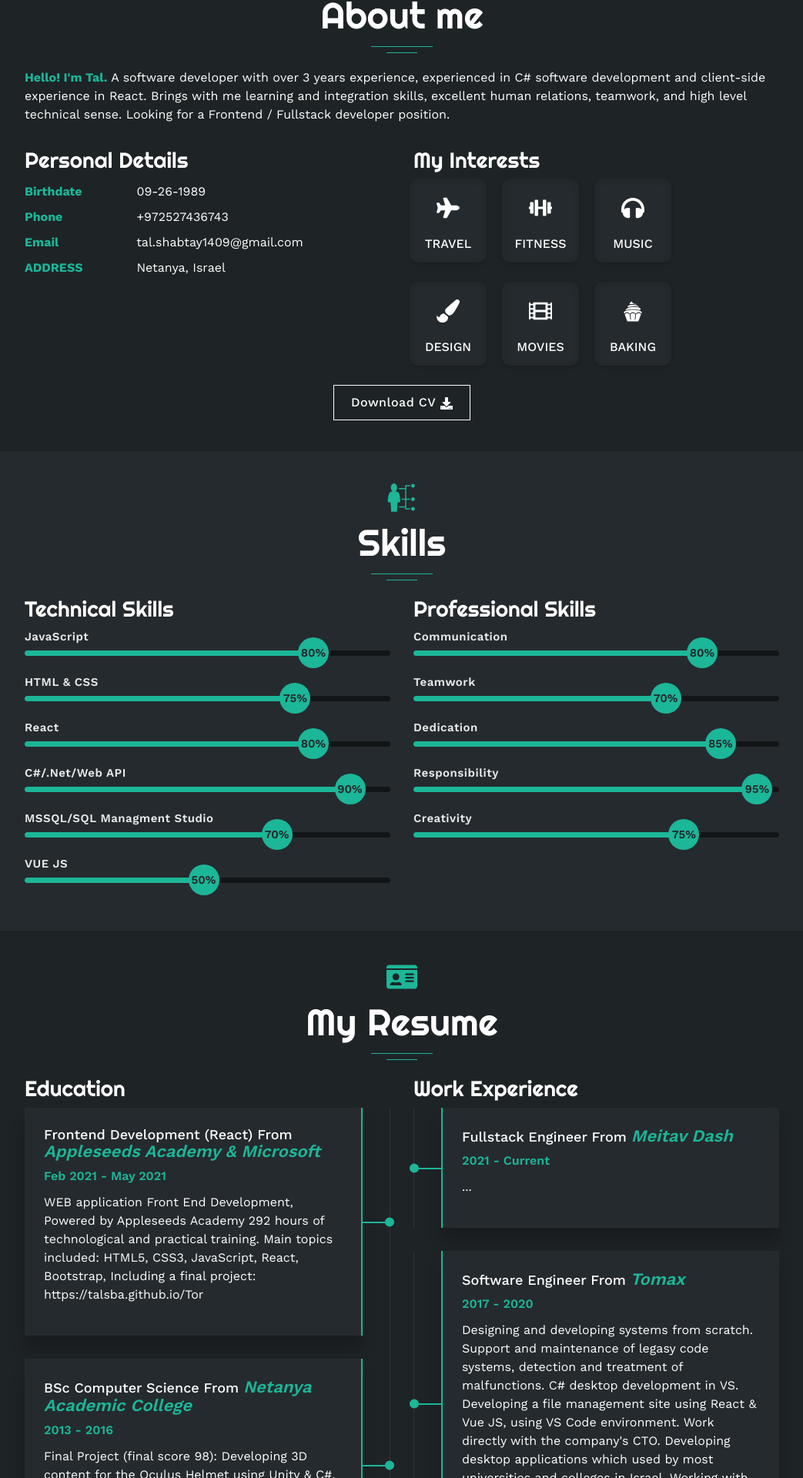
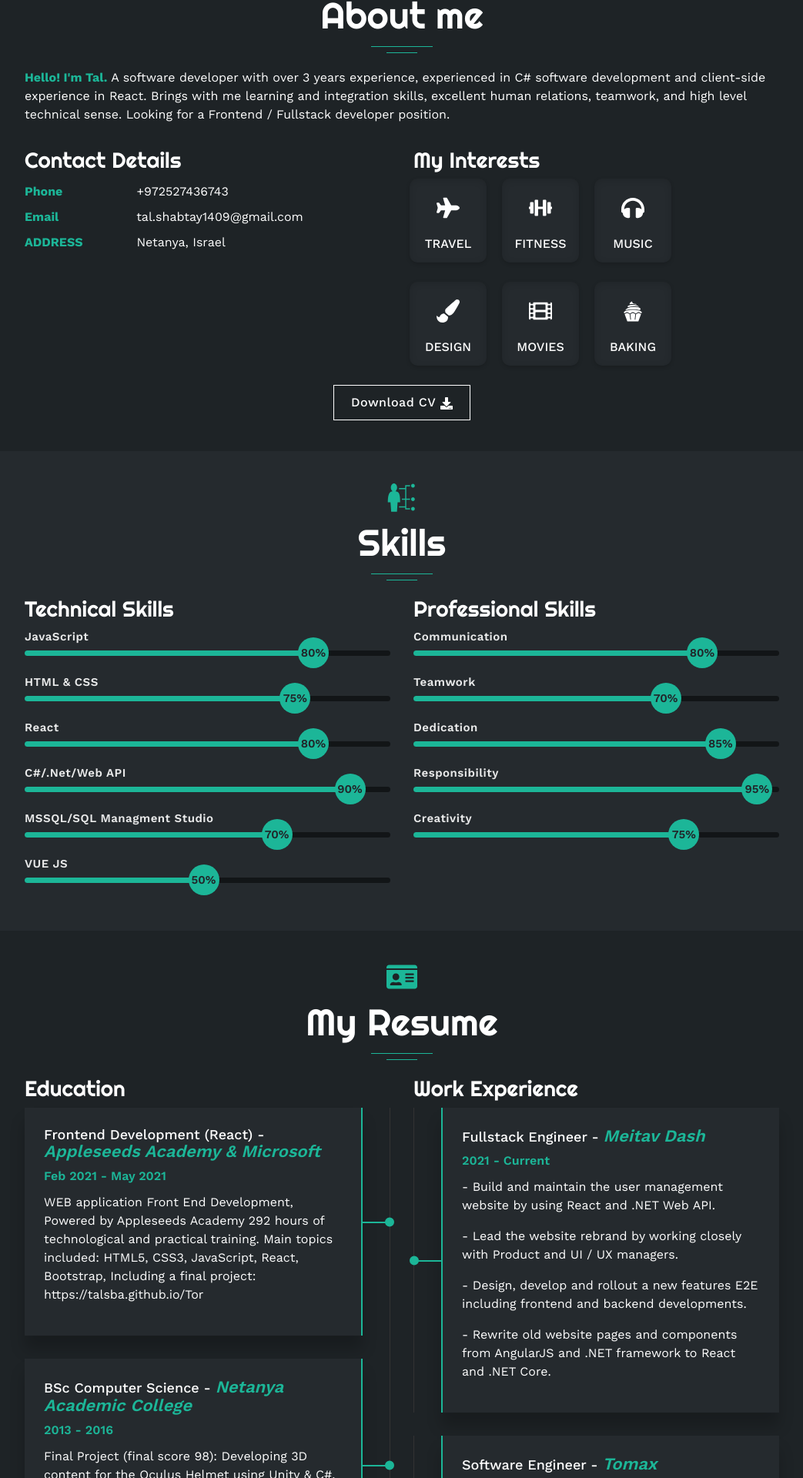
Before and after one commit to TalSBA/Resume, a React (Create React App) app: page / in a window 1280 px wide. Shown: the part 873-2793 px from the top of the page at 77% size, without its empty margins (118-1161 px from the left). Built offline with nearby package versions, Linux system fonts and the light colour scheme.

Commit message:
add experience section

```diff
--- a/public/index.html
+++ b/public/index.html
@@ -2,7 +2,7 @@
 <html lang="en">
   <head>
     <meta charset="utf-8" />
-    <link rel="icon" href="%PUBLIC_URL%/favicon.ico" />
+    <link rel="icon" href="%PUBLIC_URL%/Tal-Cartoon.jpg" />
     <meta name="viewport" content="width=device-width, initial-scale=1" />
     <meta name="theme-color" content="#000000" />
     <meta
--- a/src/components/EducationItem/EducationItem.js
+++ b/src/components/EducationItem/EducationItem.js
@@ -4,7 +4,7 @@ import "./EducationItem.css";
 function EducationItem({title, educationName, educationLink, years, description}) {
     return (
         <div className="education-item animated fadeInUp">
-            <h4>{title} From <a href={educationLink} target="_blank">{educationName}</a></h4>
+            <h4>{title} - <a href={educationLink} target="_blank">{educationName}</a></h4>
             <div className="years">
                 {years}
             </div>
--- a/src/components/ExperienceItem/ExperienceItem.js
+++ b/src/components/ExperienceItem/ExperienceItem.js
@@ -2,13 +2,17 @@ import React from 'react';
 import "./ExperienceItem.css";
 
 function ExperienceItem({title, companyName, companyLink, years, description}) {
+    const descriptionArr = description.split('-')
     return (
         <div className="experience-item animated fadeInUp">
-            <h4>{title} From <a href={companyLink} target="_blank">{companyName}</a></h4>
+            <h4>{title} - <a href={companyLink} target="_blank">{companyName}</a></h4>
             <div className="years">
                 {years}
             </div>
-            <p>{description}</p>
+            {descriptionArr.map(desc =>{
+                return <p>- {desc}</p>
+            })}
+            {/* <p>{description.replaceAll("-", "\n")}</p> */}
         </div>
     );
 }
--- a/src/components/Menu/Menu.js
+++ b/src/components/Menu/Menu.js
@@ -19,7 +19,6 @@ function Menu(props) {
             <Nav.Link href="#skills">SKILLS</Nav.Link>
             <Nav.Link href="#resume">RESUME</Nav.Link>
             <Nav.Link href="#portfolio">PORTFOLIO</Nav.Link>
-            <Nav.Link href="#contact">CONTACT</Nav.Link>
           </Nav>
         </Navbar.Collapse>
       </Container>
--- a/src/pages/About/About.js
+++ b/src/pages/About/About.js
@@ -34,10 +34,7 @@ function About(props) {
         <Col>
           <div className="personal-details animated fadeInUp">
             <ul>
-              <h3>Personal Details</h3>
-              <li>
-                <strong>Birthdate</strong> 09-26-1989
-              </li>
+              <h3>Contact Details</h3>
               <li>
                 <strong>Phone</strong> +972527436743
               </li>
--- a/src/pages/Home/Home.js
+++ b/src/pages/Home/Home.js
@@ -15,7 +15,7 @@ function Home(props) {
             </div>
             <div className="banner-text">
                 <h1>Tal Shabtay</h1>
-                <h2>Frontend Developer</h2>
+                <h2>Frontend Engineer</h2>
             </div>
             <ul className="social">
                 <li><a href="https://www.linkedin.com/in/tal-shabtay-6ba23593/" target="_blank"><FaLinkedinIn /></a></li>
--- a/src/pages/MyResume/MyResume.js
+++ b/src/pages/MyResume/MyResume.js
@@ -26,17 +26,20 @@ function MyResume(props) {
                 <Col>
                     <h3 className="animated fadeInUp">Work Experience</h3>
                     <div className="experience-details">
-                        <ExperienceItem title="Fullstack Engineer" companyName="Meitav Dash" companyLink="https://www.meitavdash.co.il/?&ref=google&network=g&campaignid=10362107186&adgroupid=108792767691&feeditemid=&keyword=%D7%9E%D7%99%D7%98%D7%91%20%D7%93%D7%A9&matchtype=e&creative=443826218370&adposition=&device=c&devicemodel=&placement=&target=&gclid=CjwKCAjwo8-SBhAlEiwAopc9W-Icj5EkrcDxFjZc7o223ASz2yxX73JSayhLTDkIqwbRO2xaT-opjxoCmZoQAvD_BwE&gclsrc=aw.ds" years="2021 - Current" description="...
+                        <ExperienceItem title="Fullstack Engineer" companyName="Meitav Dash" companyLink="https://www.meitavdash.co.il/?&ref=google&network=g&campaignid=10362107186&adgroupid=108792767691&feeditemid=&keyword=%D7%9E%D7%99%D7%98%D7%91%20%D7%93%D7%A9&matchtype=e&creative=443826218370&adposition=&device=c&devicemodel=&placement=&target=&gclid=CjwKCAjwo8-SBhAlEiwAopc9W-Icj5EkrcDxFjZc7o223ASz2yxX73JSayhLTDkIqwbRO2xaT-opjxoCmZoQAvD_BwE&gclsrc=aw.ds" years="2021 - Current" description="Build and maintain the user management website by using React and .NET Web API.
+- Lead the website rebrand by working closely with Product and UI / UX managers.
+- Design, develop and rollout a new features E2E including frontend and backend developments.
+- Rewrite old website pages and components from AngularJS and .NET framework to React and .NET Core.
                     "/>
                     </div>
                     <div className="experience-details">
                         <ExperienceItem title="Software Engineer" companyName="Tomax" companyLink="https://tomaxltd.com" years="2017 - 2020" description="Designing and developing systems from scratch.
                     Support and maintenance of legasy code systems, detection and treatment of malfunctions.
                     C# desktop development in VS.
-                    Developing a file management site using React & Vue JS, using VS Code environment.
+                    - Developing a file management site using React & Vue JS, using VS Code environment.
                     Work directly with the company's CTO.
-                    Developing desktop applications which used by most universities and colleges in Israel.
-                    Working with C# .NET, VS, Winforms, Duplex Service, SQL, WCF, Web API, MySQL, HTML, AWS, Git, JIRA."/>
+                    - Developing desktop applications which used by most universities and colleges in Israel.
+                    - Working with C# .NET, VS, Winforms, Duplex Service, SQL, WCF, Web API, MySQL, HTML, AWS, Git, JIRA."/>
                     </div>
                 </Col>
 
```
Also changed, not shown: public/Tal-Cartoon.jpg (added).
